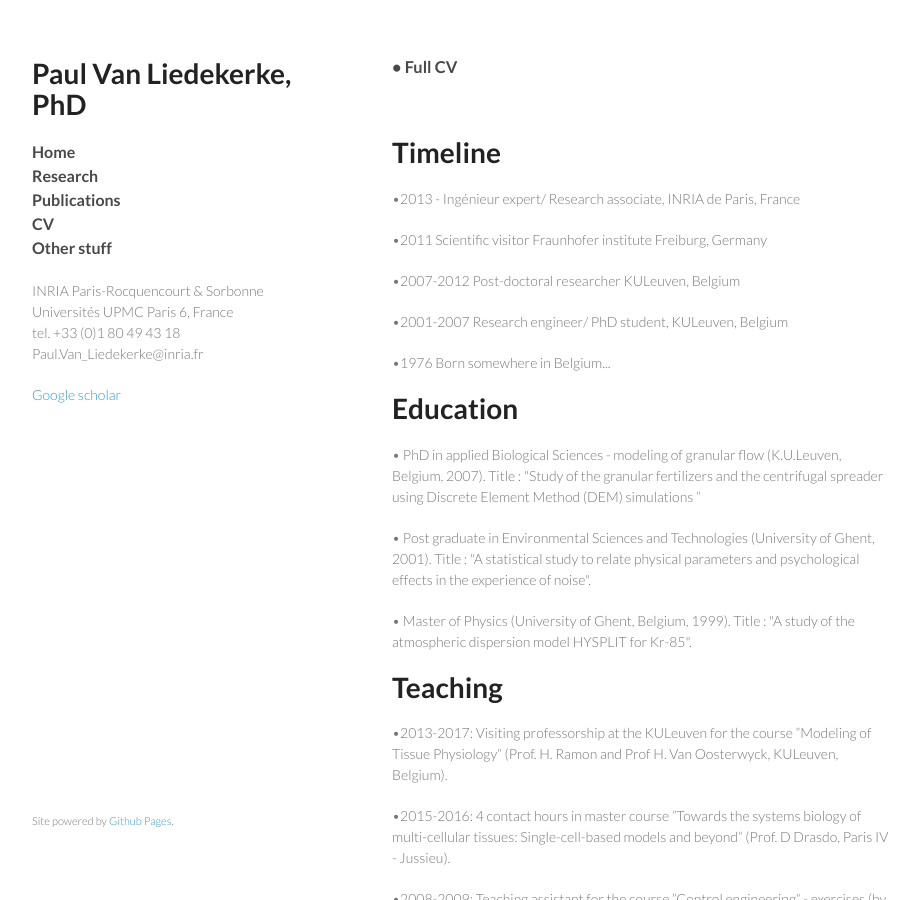
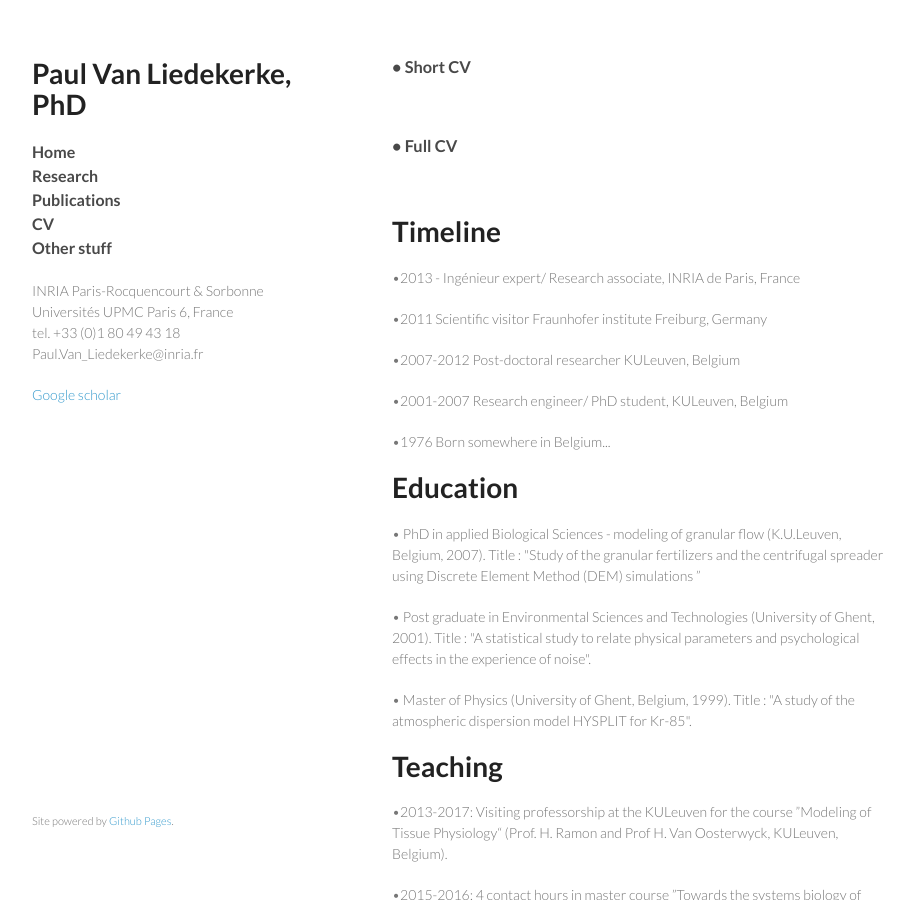
Before and after one commit to paulvanliedekerke/wittgenstein, a Jekyll site: the page cv.html, which Jekyll copies as it is, in a window 1280 px wide and 900 px high. Shown: the whole window, without its empty margins (178-1097 px from the left). Built offline with Jekyll 4.4.1, drawn with Linux system fonts in a browser that asks for light colours; Markdown is read by kramdown in place of the engine named in the settings.

Commit message:
Update cv.html

```diff
--- a/cv.html
+++ b/cv.html
@@ -38,6 +38,10 @@
 
       </header>
       <section>
+
+
+<a href="PVL_shortCV.pdf"><h3>• Short CV</h3></a><br>
+ <p></p>
 
 <a href="CV_Paul_Van_Liedekerke.pdf"><h3>• Full CV</h3></a><br>
  <p></p>
```
